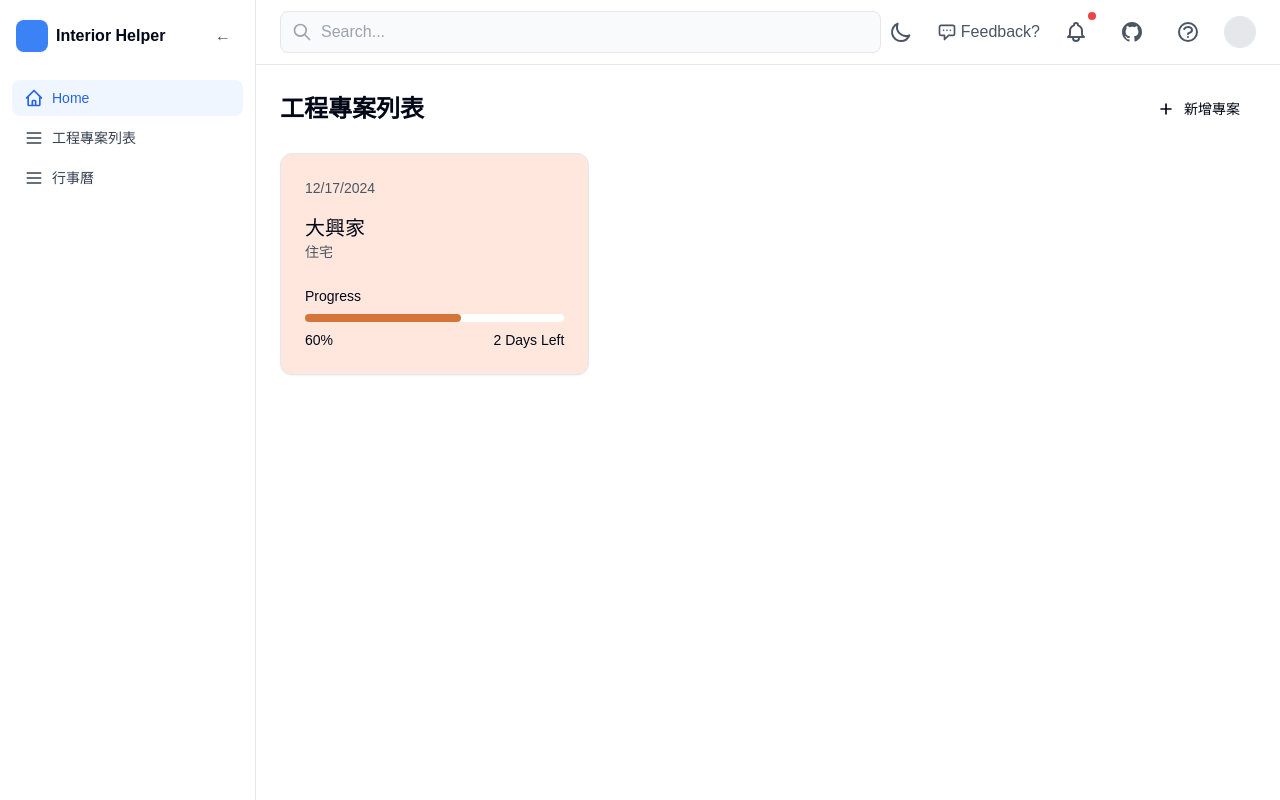
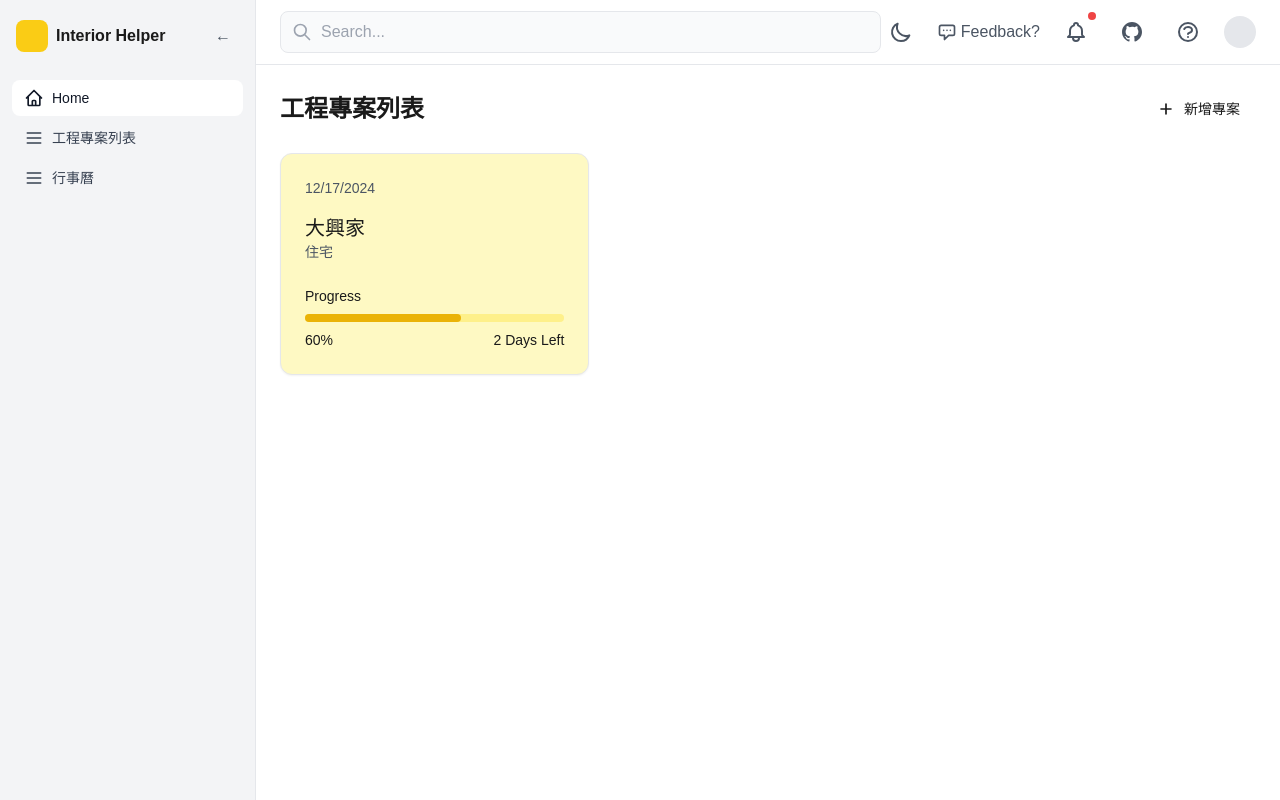
Before and after one commit to eddie8119/interior-helper, a Next.js app: page /projects in a window 1280 px wide. Built offline with nearby package versions, Linux system fonts and the light colour scheme.

Commit message:
feat: 顏色配置

```diff
--- a/src/app/globals.css
+++ b/src/app/globals.css
@@ -4,13 +4,21 @@
 
 @layer base {
   :root {
-    --background: #ffffff;
-    --foreground: #020817;
+    --background: #FFFFFF;
+    --foreground: #1A1A1A;
+    --card: #FFFFFF;
+    --card-hover: #F8F8F8;
+    --sidebar: #fbfbf9;
+    --sidebar-hover: #F3F4F6;
   }
 
   .dark {
-    --background: #020817;
-    --foreground: #ffffff;
+    --background: #1A1A1A;
+    --foreground: #FFFFFF;
+    --card: #2A2A2A;
+    --card-hover: #333333;
+    --sidebar: #111827;
+    --sidebar-hover: #1F2937;
   }
 }
 
@@ -19,3 +27,13 @@ body {
   color: var(--foreground);
   font-family: Arial, Helvetica, sans-serif;
 }
+
+@layer components {
+  .btn-primary {
+    /* @apply bg-yellow text-gray-900 px-4 py-2 rounded-lg hover:bg-yellow-dark transition-colors; */
+  }
+
+  .btn-secondary {
+    @apply bg-gray-100 text-gray-900 px-4 py-2 rounded-lg hover:bg-gray-200 transition-colors dark:bg-gray-800 dark:text-gray-100 dark:hover:bg-gray-700;
+  }
+}
--- a/src/components/layout/Sidebar.tsx
+++ b/src/components/layout/Sidebar.tsx
@@ -8,7 +8,7 @@ export function Sidebar() {
 
   return (
     <aside
-      className={`border-r border-gray-200 bg-background transition-all duration-300 dark:border-gray-700 ${
+      className={`dark:bg-sidebar-dark border-r border-gray-200 bg-[var(--sidebar)] transition-all duration-300 hover:bg-[var(--sidebar-hover)] dark:border-gray-700 ${
         isCollapsed ? 'w-16' : 'w-64'
       }`}
     >
@@ -16,12 +16,12 @@ export function Sidebar() {
         <div
           className={`flex items-center ${isCollapsed ? 'hidden' : 'block'}`}
         >
-          <div className="mr-2 h-8 w-8 rounded-lg bg-blue-500"></div>
+          <div className="mr-2 h-8 w-8 rounded-lg bg-yellow-400"></div>
           <span className="font-semibold text-foreground">Interior Helper</span>
         </div>
         <button
           onClick={() => setIsCollapsed(!isCollapsed)}
-          className="ml-auto rounded-lg p-2 text-gray-600 hover:bg-gray-100 dark:text-gray-400 dark:hover:bg-gray-800"
+          className="hover:bg-sidebar-hover ml-auto rounded-lg p-2 text-gray-600 dark:text-gray-400"
         >
           {isCollapsed ? '→' : '←'}
         </button>
@@ -32,7 +32,7 @@ export function Sidebar() {
         <nav className="mt-2 space-y-1">
           <a
             href="/dashboard"
-            className="flex items-center rounded-lg bg-blue-50 px-3 py-2 text-sm text-blue-600 dark:bg-blue-900/50 dark:text-blue-300"
+            className="flex items-center rounded-lg bg-white px-3 py-2 text-sm text-gray-900 hover:bg-yellow-50 dark:bg-gray-800 dark:text-white dark:hover:bg-yellow-900/50"
           >
             <svg
               className="mr-2 h-5 w-5"
@@ -53,7 +53,7 @@ export function Sidebar() {
             <a
               key={menu.id}
               href={`/${menu.link}`}
-              className="flex items-center rounded-lg px-3 py-2 text-sm text-gray-700 hover:bg-gray-100 dark:text-gray-300 dark:hover:bg-gray-800"
+              className="hover:bg-sidebar-hover flex items-center rounded-lg px-3 py-2 text-sm text-gray-700 dark:text-gray-300"
             >
               <svg
                 className="mr-2 h-5 w-5"
--- a/src/components/projects/AddProjectDialog.tsx
+++ b/src/components/projects/AddProjectDialog.tsx
@@ -37,7 +37,10 @@ export function AddProjectDialog({ onAddProject }: AddProjectDialogProps) {
 
   return (
     <>
-      <Button onClick={() => setOpen(true)} className="flex items-center gap-2">
+      <Button
+        className="btn-primary flex items-center gap-2"
+        onClick={() => setOpen(true)}
+      >
         <svg
           className="h-5 w-5"
           fill="none"
@@ -79,7 +82,12 @@ export function AddProjectDialog({ onAddProject }: AddProjectDialogProps) {
               />
             </div>
             <DialogFooter>
-              <Button type="submit">新增</Button>
+              <Button className="btn-secondary" onClick={() => setOpen(false)}>
+                取消
+              </Button>
+              <Button className="btn-primary" onClick={handleSubmit}>
+                新增
+              </Button>
             </DialogFooter>
           </form>
         </DialogContent>
--- a/src/components/projects/ProjectCard.tsx
+++ b/src/components/projects/ProjectCard.tsx
@@ -22,7 +22,7 @@ interface ProjectCardProps {
 }
 
 export function ProjectCard({ project, onDelete }: ProjectCardProps) {
-  const [isDialogOpen, setIsDialogOpen] = useState(false)
+  const [isDialogOpen, setIsDialogOpen] = useState<boolean>(false)
 
   const handleDelete = () => {
     onDelete?.(project.id)
@@ -32,7 +32,7 @@ export function ProjectCard({ project, onDelete }: ProjectCardProps) {
   return (
     <div className="group relative">
       <Link href={`/projects/${project.id}`}>
-        <Card className="relative overflow-hidden rounded-xl bg-[#FFE7DE] p-6 transition-all hover:scale-[1.02] dark:bg-gray-800 dark:bg-opacity-50">
+        <Card className="relative overflow-hidden rounded-xl border bg-yellow-100 p-6 transition-all hover:scale-[1.02] dark:bg-gray-800">
           <div className="flex flex-col">
             <span className="text-sm text-gray-600 dark:text-gray-400">
               {project.createdAt.toLocaleDateString()}
@@ -50,9 +50,9 @@ export function ProjectCard({ project, onDelete }: ProjectCardProps) {
               <p className="mb-2 text-sm font-medium dark:text-gray-300">
                 Progress
               </p>
-              <div className="h-2 w-full rounded-full bg-white dark:bg-gray-700">
+              <div className="h-2 w-full rounded-full bg-yellow-200 dark:bg-gray-700">
                 <div
-                  className="h-full rounded-full bg-[#D4763B] transition-all duration-300"
+                  className="h-full rounded-full bg-yellow-500 transition-all duration-300"
                   style={{ width: `${project.progress}%` }}
                 />
               </div>
@@ -94,10 +94,7 @@ export function ProjectCard({ project, onDelete }: ProjectCardProps) {
                 取消
               </button>
             </DialogClose>
-            <button
-              onClick={handleDelete}
-              className="rounded-lg bg-red-600 px-4 py-2 text-white hover:bg-red-700"
-            >
+            <button onClick={handleDelete} className="btn-primary">
               刪除
             </button>
           </DialogFooter>
--- a/tailwind.config.ts
+++ b/tailwind.config.ts
@@ -8,9 +8,20 @@ export default {
   ],
   theme: {
     extend: {
+      backgroundColor: {
+        sidebar: 'rgb(var(--sidebar) / <alpha-value>)',
+        'sidebar-hover': 'rgb(var(--sidebar-hover) / <alpha-value>)',
+      },
       colors: {
+        yellow: {
+          default: '#FFD700',
+          light: '#FFF4B8',
+          dark: '#B89B00',
+        },
         background: 'var(--background)',
         foreground: 'var(--foreground)',
+        card: 'var(--card)',
+        'card-hover': 'var(--card-hover)',
       },
     },
   },
```
